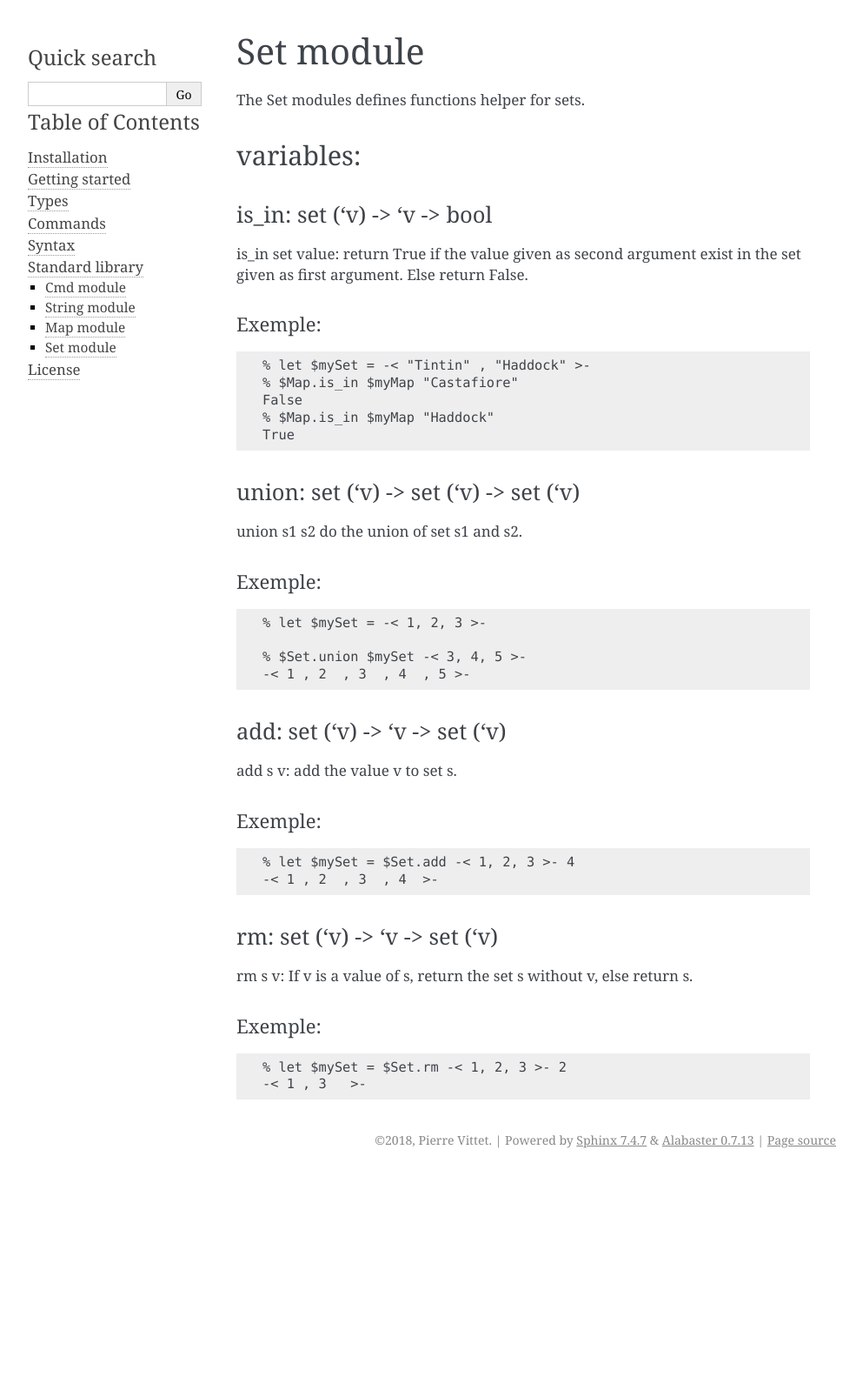
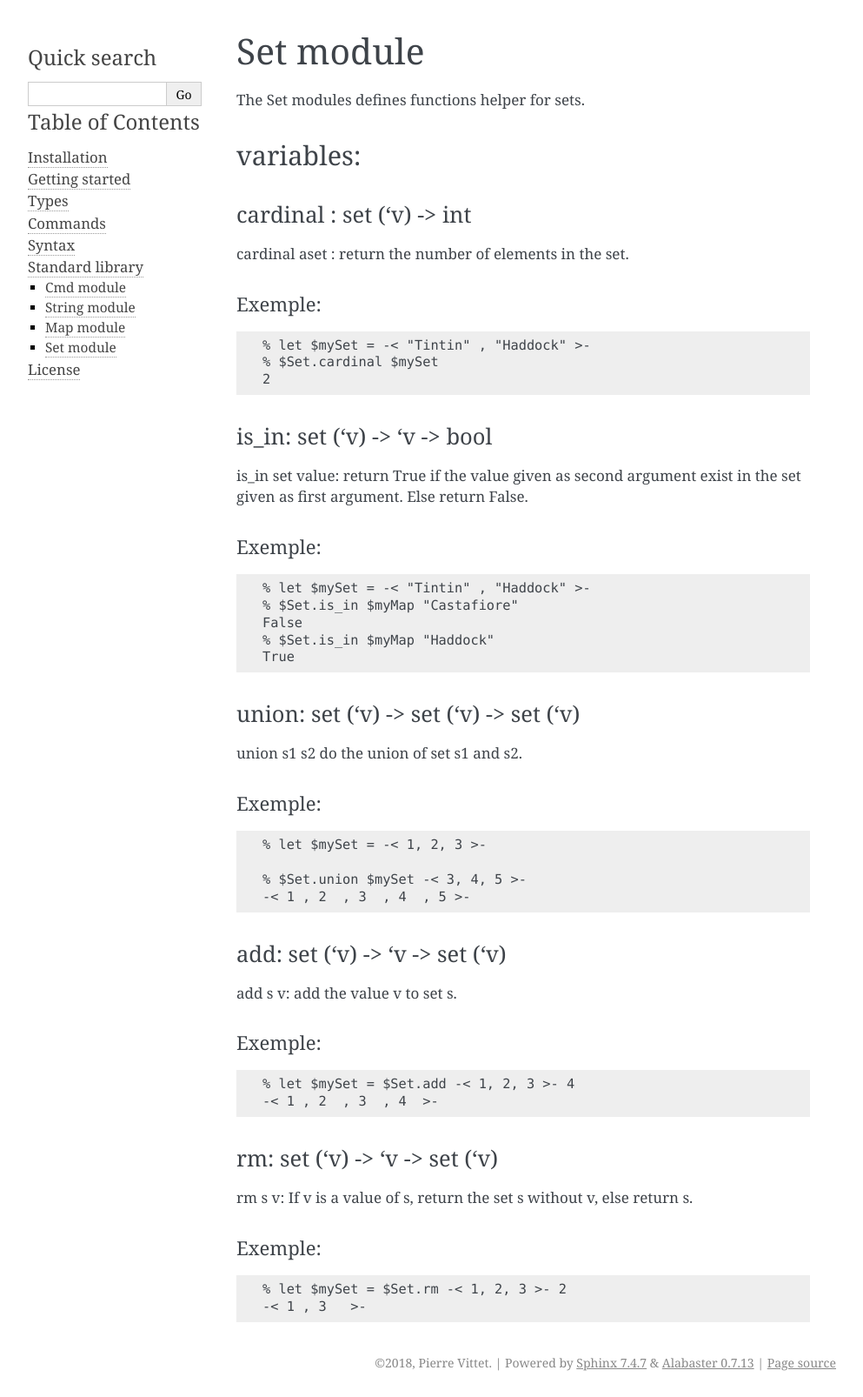
Before and after one commit to Piervit/gufo, a Sphinx documentation site: the page built from docs/module_set.rst, in a window 1280 px wide. Shown: the whole page at 87% size, without its empty margins (148-1141 px from the left). Built offline with Sphinx 7.4.7, drawn with Linux system fonts in a browser that asks for light colours; formulas are drawn with MathJax 3; pages that are not in the unit, such as notebooks, are missing from menus; before the commit the page ends 1350 px from its top, so only the background shows below that.

Commit message:
add docs

```diff
--- a/docs/module_set.rst
+++ b/docs/module_set.rst
@@ -5,6 +5,20 @@ The Set modules defines functions helper for sets.
 
 variables:
 ----------
+
+cardinal : set ('v) -> int
+**************************
+
+cardinal aset : return the number of elements in the set.
+
+Exemple:
+^^^^^^^
+.. code-block:: gufo
+
+    % let $mySet = -< "Tintin" , "Haddock" >-
+    % $Set.cardinal $mySet
+    2
+
 
 is_in: set ('v) -> 'v -> bool
 ********************************
@@ -17,9 +31,9 @@ Exemple:
 .. code-block:: gufo
 
     % let $mySet = -< "Tintin" , "Haddock" >-
-    % $Map.is_in $myMap "Castafiore"
+    % $Set.is_in $myMap "Castafiore"
     False
-    % $Map.is_in $myMap "Haddock"
+    % $Set.is_in $myMap "Haddock"
     True
 
 union: set ('v) -> set ('v) -> set ('v)
```
Also changed, not shown: docs/module_map.rst (+14 -0 lines).
